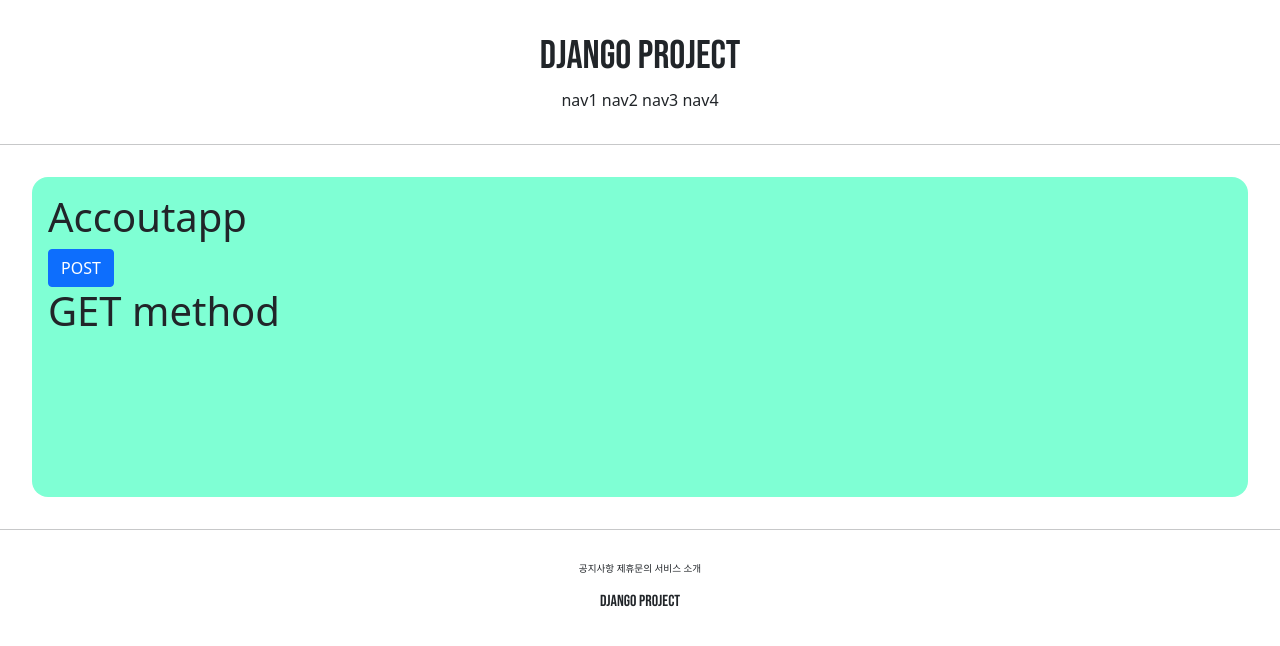
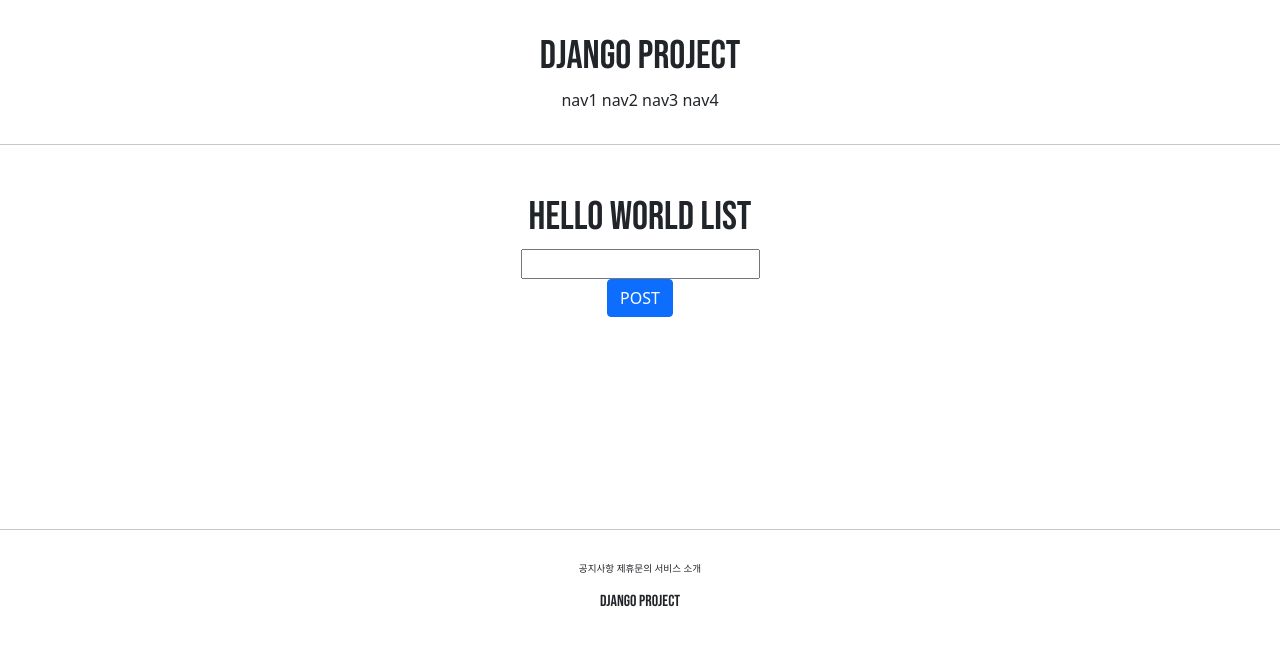
Before and after one commit to Kim-Seung-Su/slef-practice, a Django app: page /account/hello_world/ in a window 1280 px wide. Shown: the top 646 px of the page. Run offline with Django 3.2, Linux system fonts and the light colour scheme.

Commit message:
Send POST data / Receive POST data / Save DB(sqlite3)

```diff
--- a/accountapp/templates/accountapp/hello_world.html
+++ b/accountapp/templates/accountapp/hello_world.html
@@ -1,30 +1,30 @@
 {%  extends 'base.html' %}
 
 {% block content %}
-    <style>
-        .testing{
-            background-color: white;
-            height: 3rem;
-            width: 3rem; <!-- 1rem = 16px -->
-            margin: 2rem 0;
-            border: 2rem;
-            font-size: .5rem;
-        }
-    </style>
 
-    <div style ="height: 20rem; background-color: aquamarine; padding: 1rem; border-radius: 1rem; margin: 2rem 2rem;">
-        <h1>Accoutapp
+    <div style ="height: 20rem; padding: 1rem; border-radius: 1rem; margin: 2rem 2rem; text-align: center">
+        <h1 style="font-family: 'Bebas Neue', cursive;">
+            Hello World list
         </h1>
 
         <form action = '/account/hello_world/' method="post">
             {% csrf_token %}
-            <input type = "submit" class = "btn btn-primary" value="POST">
+            <div>
+                <input type="text" name="hello_world_input">
+            </div>
+
+            <div>
+                <input type = "submit" class = "btn btn-primary" value="POST">
+            </div>
 
         </form>
 
+
+        {%  if hello_world_output %}
         <h1>
-            {{ text }}
+            {{ hello_world_output.text }}
         </h1>
+        {% endif %}
     </div>
 
 {% endblock %}
--- a/accountapp/views.py
+++ b/accountapp/views.py
@@ -2,11 +2,20 @@ from django.http import HttpResponse
 from django.shortcuts import render
 
 # Create your views here.
+from accountapp.models import HelloWorld
+
 
 def hello_world(request):
 
     if request.method == 'POST':
-        return render(request, 'accountapp/hello_world.html', context={'text':'POST method'})
+
+        temp = request.POST.get('hello_world_input')
+
+        new_hello_world = HelloWorld()
+        new_hello_world.text = temp
+        new_hello_world.save()
+
+        return render(request, 'accountapp/hello_world.html', context={'hello_world_output': new_hello_world})
 
     else:
         return render(request, 'accountapp/hello_world.html', context={'text':'GET method'})
--- a/djangoProject/settings.py
+++ b/djangoProject/settings.py
@@ -24,7 +24,6 @@ BASE_DIR = Path(__file__).resolve().parent.parent
 
 environ.Env.read_env()
 env_file= os.path.join(BASE_DIR,'.env')
-
 
 
 
```
